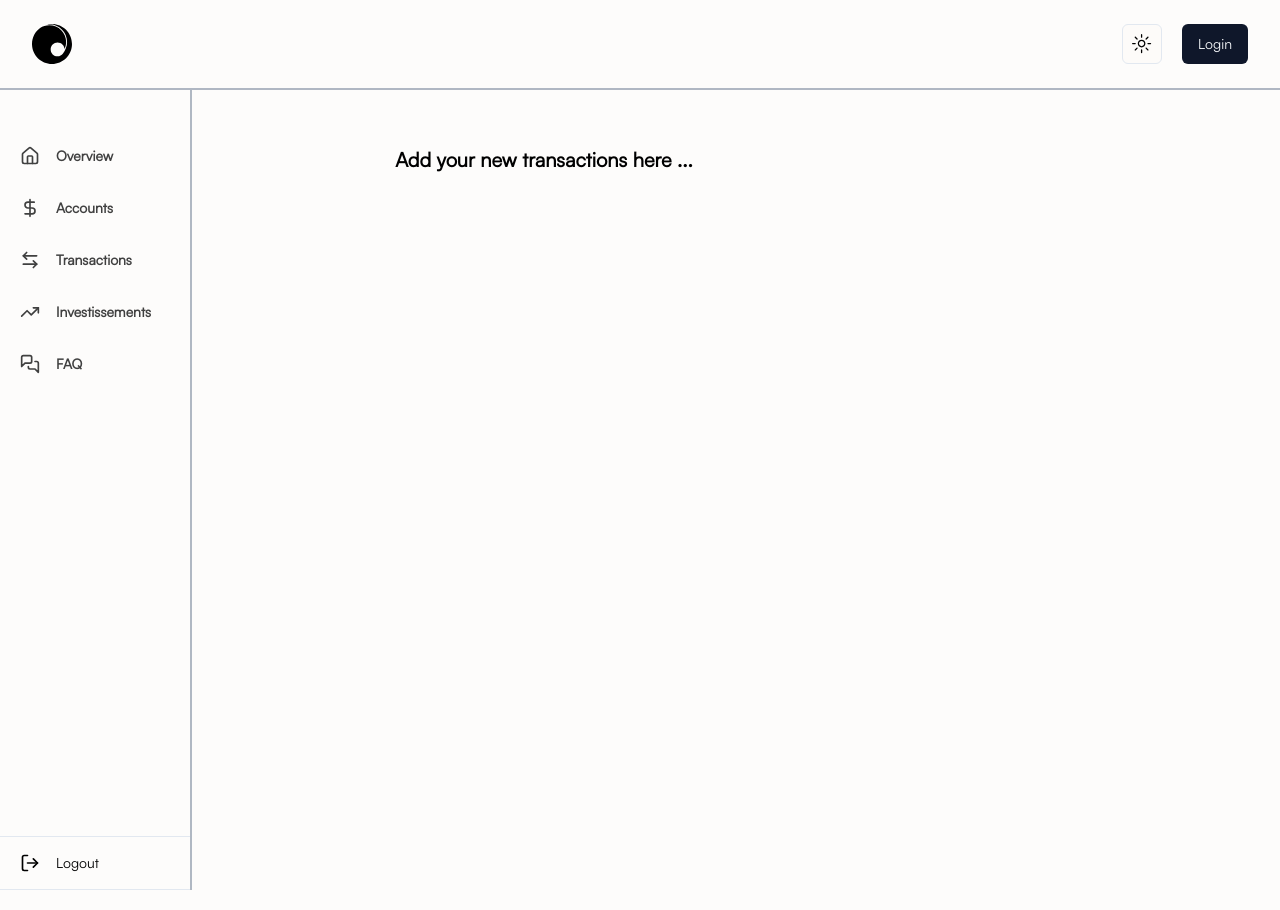
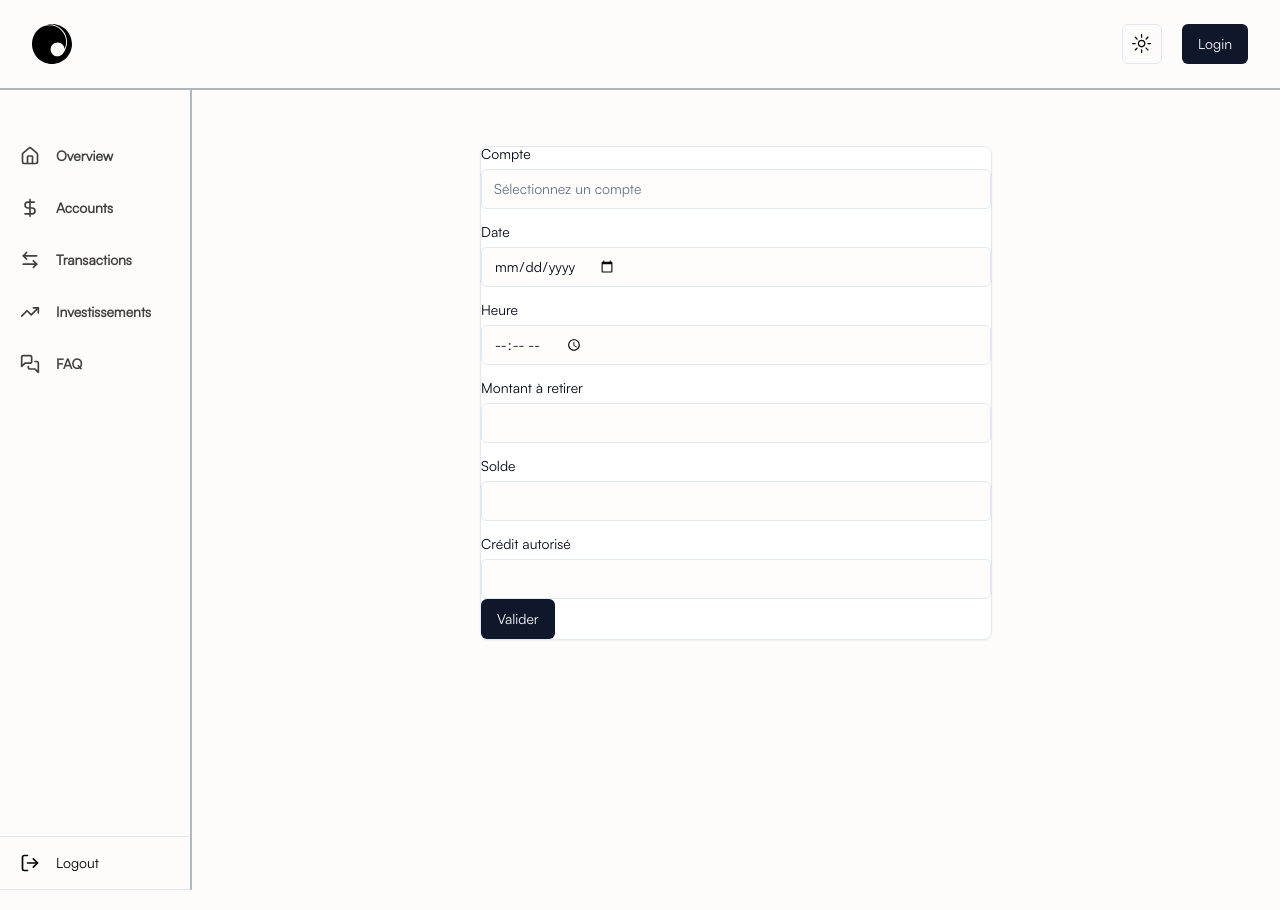
Before and after one commit to Lalaina0904/bank_app, a Next.js app: page /dashboard/transactions/create in a window 1280 px wide. Shown: the top 910 px of the page. Before the commit the page ends 800 px from the top, so only its background shows below. Built offline with nearby package versions, Linux system fonts and the light colour scheme; no server answers.

Commit message:
feat: update transactions page

```diff
--- a/app/dashboard/transactions/create/page.tsx
+++ b/app/dashboard/transactions/create/page.tsx
@@ -1,11 +1,112 @@
+"use client";
+
 import * as React from "react";
 
+import { useState } from "react";
+
+import { Button } from "@/components/ui/button";
+import { Card } from "@/components/ui/card";
+import { Input } from "@/components/ui/input";
+import { Label } from "@/components/ui/label";
+import { parse } from "path";
+
 const Page = () => {
+    const [account, setAccount] = useState("");
+    const [date, setDate] = useState("");
+    const [time, setTime] = useState("");
+    const [amount, setAmount] = useState(0);
+    const [balance, setBalance] = useState(0);
+    const [credit, setCredit] = useState(0);
+
+    const handleSubmit = () => {
+        console.log(account, date, time, amount, balance, credit);
+        fetch("http://localhost:3000/api/transactions/create", {
+            method: "POST",
+            headers: {
+                "Content-Type": "application/json",
+            },
+            body: JSON.stringify({
+                account: account,
+                date: date,
+                time: time,
+                amount: amount,
+                balance: balance,
+                credit: credit,
+            }),
+        })
+            .then((res) => res.json())
+            .then((data) => {
+                console.log(data);
+            });
+    };
     return (
-        <div className='relative flex flex-col gap-6 max-w-2xl'>
-            <h2 className='font-bold text-xl text-center'>
-                Add your new transactions here ...
-            </h2>
+        <div>
+            <div className='flex flex-col min-h-screen overflow-hidden'>
+                <div className='w-full mx-auto bg-white lg:max-w-lg'>
+                    <Card>
+                        <div className='grid gap-4'>
+                            <div className='grid gap-2'>
+                                <Label htmlFor='account'>Compte</Label>
+                                <Input
+                                    id='account'
+                                    type='text'
+                                    placeholder='Sélectionnez un compte'
+                                    onChange={(e) => setAccount(e.target.value)}
+                                />
+                            </div>
+                            <div className='grid gap-2'>
+                                <Label htmlFor='date'>Date</Label>
+                                <Input
+                                    id='date'
+                                    type='date'
+                                    onChange={(e) => setDate(e.target.value)}
+                                />
+                            </div>
+                            <div className='grid gap-2'>
+                                <Label htmlFor='time'>Heure</Label>
+                                <Input
+                                    id='time'
+                                    type='time'
+                                    onChange={(e) => setTime(e.target.value)}
+                                />
+                            </div>
+                            <div className='grid gap-2'>
+                                <Label htmlFor='amount'>
+                                    Montant à retirer
+                                </Label>
+                                <Input
+                                    id='amount'
+                                    type='number'
+                                    onChange={(e) =>
+                                        setAmount(parseInt(e.target.value))
+                                    }
+                                />
+                            </div>
+                            <div className='grid gap-2'>
+                                <Label htmlFor='balance'>Solde</Label>
+                                <Input
+                                    id='balance'
+                                    type='number'
+                                    onChange={(e) =>
+                                        setBalance(parseInt(e.target.value))
+                                    }
+                                />
+                            </div>
+                            <div className='grid gap-2'>
+                                <Label htmlFor='credit'>Crédit autorisé</Label>
+                                <Input
+                                    id='credit'
+                                    type='number'
+                                    onChange={(e) =>
+                                        setCredit(parseInt(e.target.value))
+                                    }
+                                />
+                            </div>
+                        </div>
+                        <Button onClick={handleSubmit}>Valider</Button>
+                    </Card>
+                </div>
+            </div>
         </div>
     );
 };
--- a/app/dashboard/transactions/page.tsx
+++ b/app/dashboard/transactions/page.tsx
@@ -30,7 +30,7 @@ const Page = () => {
                 </Link>
             </div>
 
-            <div className='relative grid gap-4 sm:grid-cols-2 lg:grid-cols-3 xl:grid-cols-4'>
+            <div className='relative'>
                 <Transaction
                     transactionId={"1"}
                     date={"9 Nov 2023"}
```
Also changed, not shown: app/dashboard/accounts/page.tsx (+2 -12 lines).
